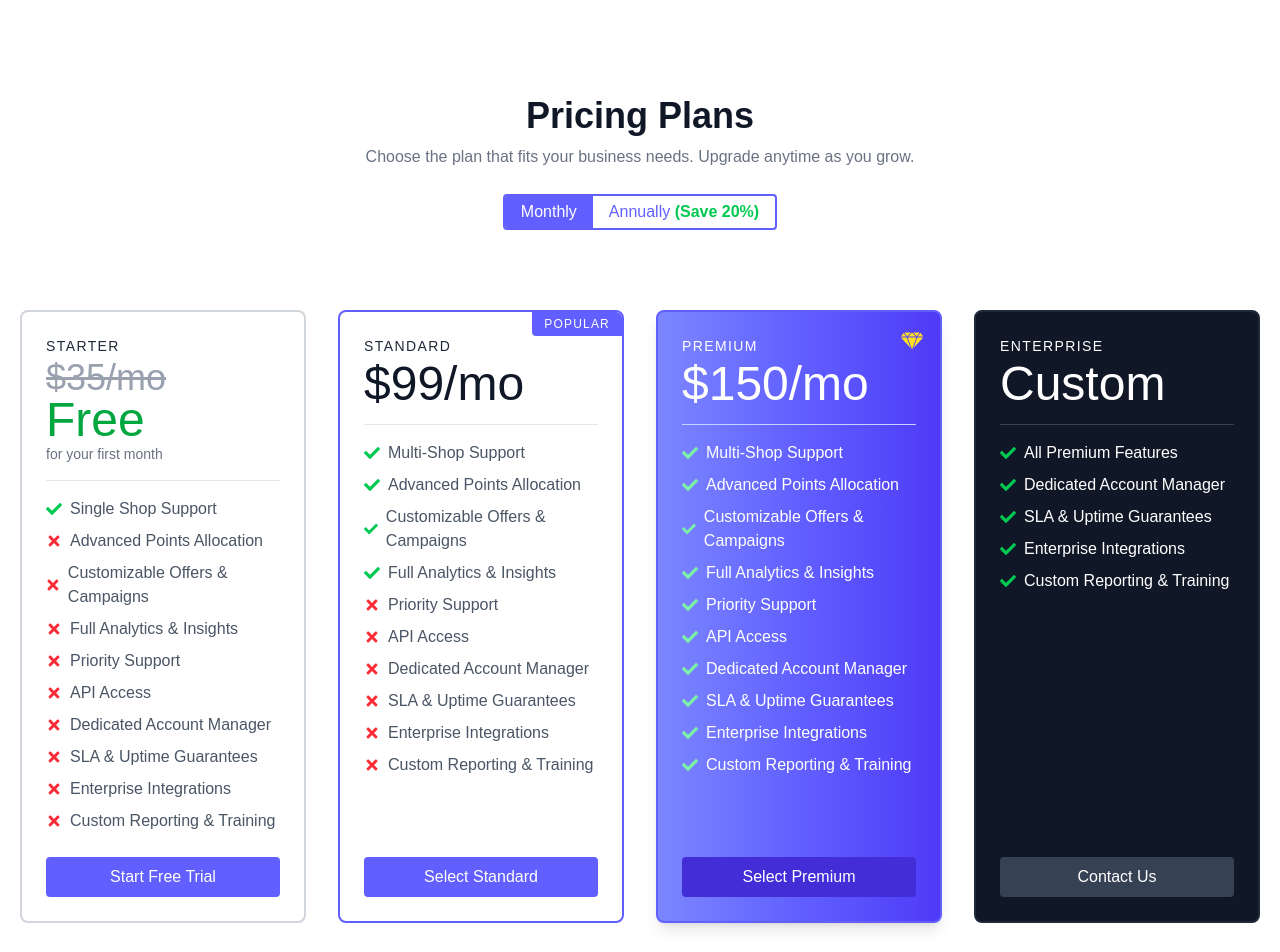
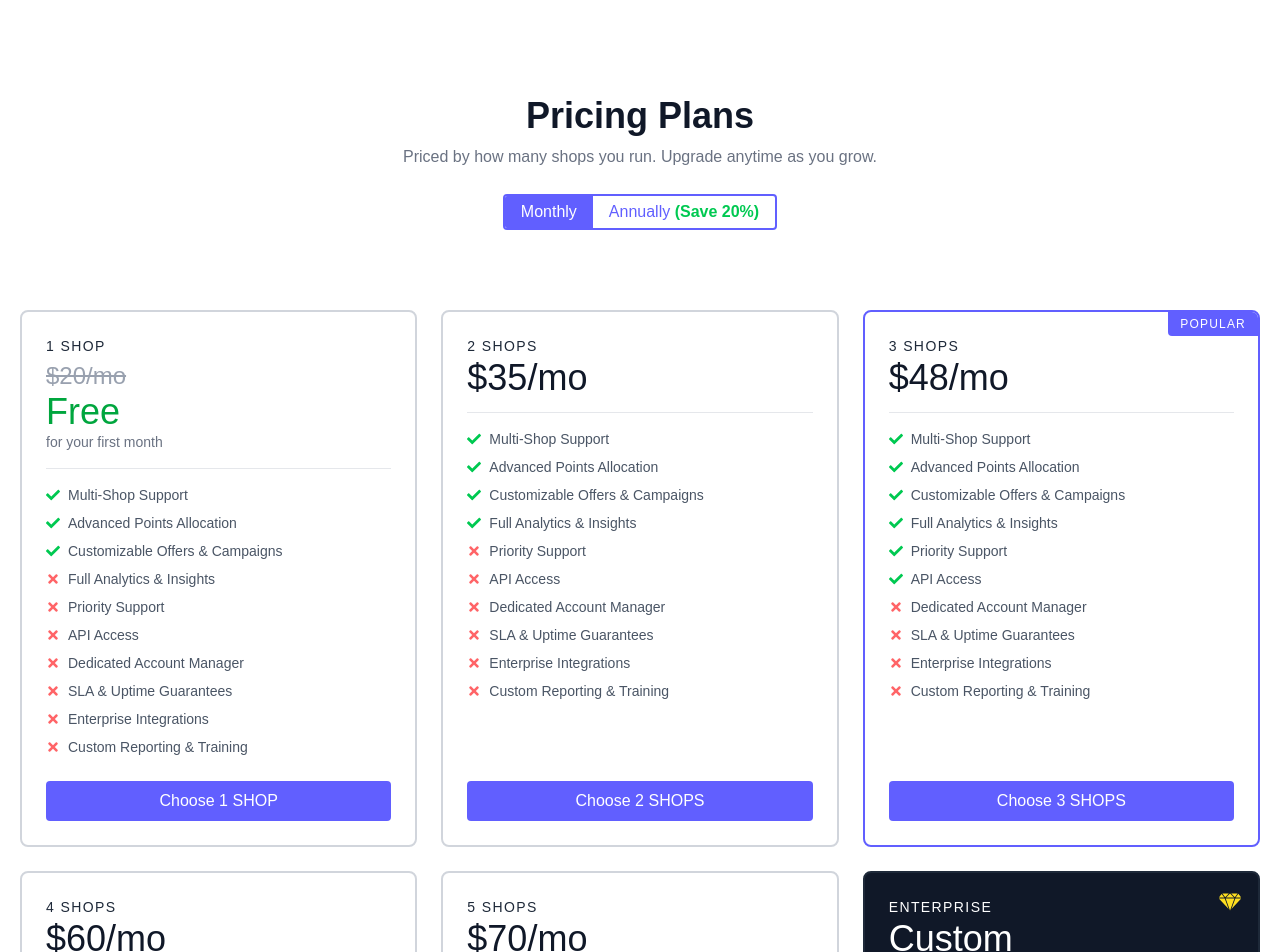
Before and after one commit to Mudinyika/zimora-site, a Next.js app: page /pricing in a window 1280 px wide. Shown: the top 952 px of the page. Built offline with nearby package versions, Linux system fonts and the light colour scheme.

Commit message:
changed pricing

```diff
--- a/src/app/pricing/page.tsx
+++ b/src/app/pricing/page.tsx
@@ -1,7 +1,8 @@
 "use client";
 import React, { useState } from "react";
+import Link from "next/link";
 import { FaCheck, FaTimes } from "react-icons/fa";
-import { GiCutDiamond } from "react-icons/gi"; // Game Icons set
+import { GiCutDiamond } from "react-icons/gi";
 
 const features = [
   "Multi-Shop Support",
@@ -16,60 +17,29 @@ const features = [
   "Custom Reporting & Training",
 ];
 
-// base monthly prices
-const PRICING = {
-  starter: 35,
-  standard: 99,
-  premium: 150,
-};
-
-const WHATSAPP_NUMBER = "263719426867";
+const TIERS = [
+  { key: "shops_1", label: "1 SHOP", shops: 1, price: 20, unlocked: 3, freeTrial: true },
+  { key: "shops_2", label: "2 SHOPS", shops: 2, price: 35, unlocked: 4, freeTrial: false },
+  { key: "shops_3", label: "3 SHOPS", shops: 3, price: 48, unlocked: 6, freeTrial: false, popular: true },
+  { key: "shops_4", label: "4 SHOPS", shops: 4, price: 60, unlocked: 8, freeTrial: false },
+  { key: "shops_5", label: "5 SHOPS", shops: 5, price: 70, unlocked: 9, freeTrial: false },
+];
 
 export default function Pricing() {
   const [billingCycle, setBillingCycle] = useState<"monthly" | "annual">("monthly");
-  const [modalOpen, setModalOpen] = useState(false);
-  const [selectedPackage, setSelectedPackage] = useState("");
 
   const getPrice = (base: number) => {
     if (billingCycle === "monthly") return `$${base}/mo`;
     const yearly = base * 12;
-    const discounted = Math.round(yearly * 0.8); // 20% off
+    const discounted = Math.round(yearly * 0.8);
     return `$${discounted}/yr`;
   };
 
   const getSavings = (base: number) => {
-    if (billingCycle === "annual" && base > 0) {
+    if (billingCycle !== "annual") return null;
     const yearly = base * 12;
     const discounted = Math.round(yearly * 0.8);
-      const save = yearly - discounted;
-      return `Save $${save} annually!`;
-    }
-    return null;
-  };
-
-  const message = (pkg: string) =>
-    encodeURIComponent(`Hi, I'm interested in the ${pkg} package. Please send me more details.`);
-
-  const openWhatsApp = (pkg: string) => {
-    const isMobile = /iPhone|iPad|iPod|Android/i.test(navigator.userAgent);
-    if (isMobile) {
-      window.open(`https://wa.me/${WHATSAPP_NUMBER}?text=${message(pkg)}`, "_blank");
-    } else {
-      setSelectedPackage(pkg);
-      setModalOpen(true);
-    }
-  };
-
-  const handleWhatsApp = () => {
-    window.open(`https://wa.me/${WHATSAPP_NUMBER}?text=${message(selectedPackage)}`, "_blank");
-    setModalOpen(false);
-  };
-
-  const handleEmail = () => {
-    const subject = encodeURIComponent(`Interested in ${selectedPackage} package`);
-    const body = message(selectedPackage);
-    window.open(`mailto:info@zimora.co.zw?subject=${subject}&body=${body}`, "_blank");
-    setModalOpen(false);
+    return `Save $${yearly - discounted} annually!`;
   };
 
   return (
@@ -81,23 +51,18 @@ export default function Pricing() {
             Pricing Plans
           </h1>
           <p className="lg:w-2/3 mx-auto leading-relaxed text-base text-gray-500">
-            Choose the plan that fits your business needs. Upgrade anytime as you grow.
+            Priced by how many shops you run. Upgrade anytime as you grow.
           </p>
 
-          {/* Toggle */}
           <div className="flex mx-auto border-2 border-indigo-500 rounded overflow-hidden mt-6">
             <button
-              className={`py-1 px-4 ${
-                billingCycle === "monthly" ? "bg-indigo-500 text-white" : "text-indigo-500"
-              } focus:outline-none`}
+              className={`py-1 px-4 ${billingCycle === "monthly" ? "bg-indigo-500 text-white" : "text-indigo-500"} focus:outline-none`}
               onClick={() => setBillingCycle("monthly")}
             >
               Monthly
             </button>
             <button
-              className={`py-1 px-4 ${
-                billingCycle === "annual" ? "bg-indigo-500 text-white" : "text-indigo-500"
-              } focus:outline-none`}
+              className={`py-1 px-4 ${billingCycle === "annual" ? "bg-indigo-500 text-white" : "text-indigo-500"} focus:outline-none`}
               onClick={() => setBillingCycle("annual")}
             >
               Annually <span className="text-green-500 font-semibold">(Save 20%)</span>
@@ -106,167 +71,83 @@ export default function Pricing() {
         </div>
 
         {/* Pricing Cards */}
-        <div className="flex flex-wrap -m-4">
-          {/* Starter */}
-          <div className="p-4 xl:w-1/4 md:w-1/2 w-full">
-            <div className="h-full p-6 rounded-lg border-2 border-gray-300 flex flex-col relative overflow-hidden">
-              <h2 className="text-sm tracking-widest title-font mb-1 font-medium">STARTER</h2>
-              <h1 className="text-4xl text-gray-900 leading-none flex flex-col pb-4 mb-4 border-b border-gray-200">
-                <span className="line-through text-gray-400">{getPrice(PRICING.starter)}</span>
-                <span className="text-5xl text-green-600">Free</span>
-                <span className="text-sm text-gray-500">for your first month</span>
-              </h1>
-              <ul className="flex flex-col gap-2 mb-6">
-                <li className="flex items-center text-gray-600">
-                  <FaCheck className="text-green-500 mr-2" />
-                  Single Shop Support
-                </li>
-                {features.slice(1).map((feat, i) => (
-                  <li key={i} className="flex items-center text-gray-600">
-                    <FaTimes className="text-red-500 mr-2" />
-                    {feat}
-                  </li>
-                ))}
-              </ul>
-              <button
-                onClick={() => openWhatsApp("Starter")}
-                className="mt-auto text-white bg-indigo-500 border-0 py-2 px-4 w-full hover:bg-indigo-600 rounded"
+        <div className="grid grid-cols-1 sm:grid-cols-2 lg:grid-cols-3 gap-6">
+          {TIERS.map((tier) => (
+            <div
+              key={tier.key}
+              className={`h-full p-6 rounded-lg border-2 flex flex-col relative overflow-hidden ${
+                tier.popular ? "border-indigo-500" : "border-gray-300"
+              }`}
             >
-                Start Free Trial
-              </button>
-            </div>
-          </div>
-
-          {/* Standard */}
-          <div className="p-4 xl:w-1/4 md:w-1/2 w-full">
-            <div className="h-full p-6 rounded-lg border-2 border-indigo-500 flex flex-col relative overflow-hidden">
+              {tier.popular && (
                 <span className="bg-indigo-500 text-white px-3 py-1 tracking-widest text-xs absolute right-0 top-0 rounded-bl">
                   POPULAR
                 </span>
-              <h2 className="text-sm tracking-widest title-font mb-1 font-medium">STANDARD</h2>
-              <h1 className="text-5xl text-gray-900 leading-none flex flex-col pb-4 mb-4 border-b border-gray-200">
-                <span>{getPrice(PRICING.standard)}</span>
-                {getSavings(PRICING.standard) && (
-                  <span className="text-green-600 text-sm">{getSavings(PRICING.standard)}</span>
+              )}
+              <h2 className="text-sm tracking-widest title-font mb-1 font-medium">{tier.label}</h2>
+              <h1 className="text-4xl text-gray-900 leading-none flex flex-col pb-4 mb-4 border-b border-gray-200">
+                {tier.freeTrial ? (
+                  <>
+                    <span className="line-through text-gray-400 text-2xl">{getPrice(tier.price)}</span>
+                    <span className="text-4xl text-green-600">Free</span>
+                    <span className="text-sm text-gray-500">for your first month</span>
+                  </>
+                ) : (
+                  <>
+                    <span>{getPrice(tier.price)}</span>
+                    {getSavings(tier.price) && (
+                      <span className="text-green-600 text-sm">{getSavings(tier.price)}</span>
+                    )}
+                  </>
                 )}
               </h1>
               <ul className="flex flex-col gap-2 mb-6">
                 {features.map((feat, i) => (
-                  <li key={i} className="flex items-center text-gray-600">
-                    {i < 4 ? (
-                      <FaCheck className="text-green-500 mr-2" />
+                  <li key={i} className="flex items-center text-gray-600 text-sm">
+                    {i < tier.unlocked ? (
+                      <FaCheck className="text-green-500 mr-2 shrink-0" />
                     ) : (
-                      <FaTimes className="text-red-500 mr-2" />
+                      <FaTimes className="text-red-400 mr-2 shrink-0" />
                     )}
                     {feat}
                   </li>
                 ))}
               </ul>
-              <button
-                onClick={() => openWhatsApp("Standard")}
-                className="mt-auto text-white bg-indigo-500 border-0 py-2 px-4 w-full hover:bg-indigo-600 rounded"
+              <Link
+                href={`/request-demo?plan=${tier.key}`}
+                className="mt-auto text-center text-white bg-indigo-500 border-0 py-2 px-4 w-full hover:bg-indigo-600 rounded"
               >
-                Select Standard
-              </button>
+                Choose {tier.label}
+              </Link>
             </div>
-          </div>
+          ))}
 
-          {/* Premium */}
-          <div className="p-4 xl:w-1/4 md:w-1/2 w-full">
-            <div className="h-full p-6 rounded-lg border-2 border-indigo-500 flex flex-col relative overflow-hidden bg-gradient-to-r from-indigo-400 via-indigo-500 to-indigo-600 text-white shadow-lg">
+          {/* Enterprise */}
+          <div className="h-full p-6 rounded-lg border-2 border-gray-800 flex flex-col relative overflow-hidden bg-gray-900 text-white">
             <span className="absolute top-4 right-4 text-yellow-300 text-2xl">
               <GiCutDiamond />
             </span>
-              <h2 className="text-sm tracking-widest title-font mb-1 font-medium">PREMIUM</h2>
-              <h1 className="text-5xl leading-none flex flex-col pb-4 mb-4 border-b border-indigo-200">
-                <span>{getPrice(PRICING.premium)}</span>
-                {getSavings(PRICING.premium) && (
-                  <span className="text-green-200 text-sm">{getSavings(PRICING.premium)}</span>
-                )}
+            <h2 className="text-sm tracking-widest title-font mb-1 font-medium">ENTERPRISE</h2>
+            <h1 className="text-4xl leading-none flex items-center pb-4 mb-4 border-b border-gray-700">
+              <span>Custom</span>
             </h1>
+            <p className="text-gray-300 text-sm mb-4">6+ shops, tailored to your business.</p>
             <ul className="flex flex-col gap-2 mb-6">
               {features.map((feat, i) => (
-                  <li key={i} className="flex items-center">
-                    <FaCheck className="text-green-300 mr-2" />
-                    {feat}
+                <li key={i} className="flex items-center text-sm">
+                  <FaCheck className="text-green-400 mr-2 shrink-0" /> {feat}
                 </li>
               ))}
             </ul>
-              <button
-                onClick={() => openWhatsApp("Premium")}
-                className="mt-auto text-white bg-indigo-700 border-0 py-2 px-4 w-full hover:bg-indigo-800 rounded"
-              >
-                Select Premium
-              </button>
-            </div>
-          </div>
-
-          {/* Enterprise */}
-          <div className="p-4 xl:w-1/4 md:w-1/2 w-full">
-            <div className="h-full p-6 rounded-lg border-2 border-gray-800 flex flex-col relative overflow-hidden bg-gray-900 text-white">
-              <h2 className="text-sm tracking-widest title-font mb-1 font-medium">ENTERPRISE</h2>
-              <h1 className="text-5xl leading-none flex items-center pb-4 mb-4 border-b border-gray-700">
-                <span>Custom</span>
-              </h1>
-              <ul className="flex flex-col gap-2 mb-6">
-                <li className="flex items-center">
-                  <FaCheck className="text-green-500 mr-2" /> All Premium Features
-                </li>
-                <li className="flex items-center">
-                  <FaCheck className="text-green-500 mr-2" /> Dedicated Account Manager
-                </li>
-                <li className="flex items-center">
-                  <FaCheck className="text-green-500 mr-2" /> SLA & Uptime Guarantees
-                </li>
-                <li className="flex items-center">
-                  <FaCheck className="text-green-500 mr-2" /> Enterprise Integrations
-                </li>
-                <li className="flex items-center">
-                  <FaCheck className="text-green-500 mr-2" /> Custom Reporting & Training
-                </li>
-              </ul>
-              <button
-                onClick={() => openWhatsApp("Enterprise")}
-                className="mt-auto text-white bg-gray-700 border-0 py-2 px-4 w-full hover:bg-gray-800 rounded"
+            <Link
+              href="/request-demo?plan=enterprise"
+              className="mt-auto text-center text-white bg-gray-700 border-0 py-2 px-4 w-full hover:bg-gray-800 rounded"
             >
               Contact Us
-              </button>
+            </Link>
           </div>
         </div>
       </div>
-      </div>
-
-      {/* Modal */}
-      {modalOpen && (
-        <div className="fixed inset-0 z-50 flex items-center justify-center bg-black/50">
-          <div className="bg-white rounded-lg shadow-lg w-80 p-6 text-center">
-            <h2 className="text-xl font-bold mb-4">Contact Us</h2>
-            <p className="mb-6">
-              How would you like to get in touch about the {selectedPackage} package?
-            </p>
-            <div className="flex justify-between gap-4">
-              <button
-                onClick={handleWhatsApp}
-                className="flex-1 bg-green-500 text-white py-2 px-4 rounded hover:bg-green-600"
-              >
-                WhatsApp Web
-              </button>
-              <button
-                onClick={handleEmail}
-                className="flex-1 bg-blue-500 text-white py-2 px-4 rounded hover:bg-blue-600"
-              >
-                Send Email
-              </button>
-            </div>
-            <button
-              onClick={() => setModalOpen(false)}
-              className="mt-4 text-gray-500 hover:text-gray-700"
-            >
-              Cancel
-            </button>
-          </div>
-        </div>
-      )}
     </section>
   );
 }
--- a/src/app/request-demo/page.tsx
+++ b/src/app/request-demo/page.tsx
@@ -1,10 +1,20 @@
 "use client";
-import React, { useState, useEffect } from "react";
-import { useRouter } from "next/navigation";
+import React, { useState, useEffect, Suspense } from "react";
+import { useRouter, useSearchParams } from "next/navigation";
 import { FaStore, FaBolt, FaChartBar } from "react-icons/fa";
 
-export default function RequestDemoPage() {
+const PLAN_LABELS: Record<string, string> = {
+  single_branch: "Single Branch",
+  multi_branch: "Multi-Branch",
+  enterprise: "Enterprise",
+};
+
+function RequestDemoForm() {
   const router = useRouter();
+  const searchParams = useSearchParams();
+  const planParam = searchParams.get("plan");
+  const planLabel = planParam ? PLAN_LABELS[planParam] ?? planParam : null;
+
   const [submitted, setSubmitted] = useState(false);
   const [loading, setLoading] = useState(false);
   const [form, setForm] = useState({
@@ -13,6 +23,7 @@ export default function RequestDemoPage() {
     phone: "",
     branches: "",
     email: "",
+    plan: planParam || "",
   });
 
   useEffect(() => {
@@ -54,7 +65,9 @@ export default function RequestDemoPage() {
           </div>
           <h1 className="text-3xl font-bold text-white mb-3">We&apos;ll be in touch!</h1>
           <p className="text-indigo-200">
-            Thanks for your interest in Zimora Loyalty. We&apos;ll contact you within 24 hours to get your account set up.
+            {planLabel
+              ? `Thanks for your interest in the ${planLabel} plan. We'll contact you within 24 hours with payment details and to get your account set up.`
+              : "Thanks for your interest in Zimora Loyalty. We'll contact you within 24 hours to get your account set up."}
           </p>
         </div>
       </div>
@@ -80,10 +93,12 @@ export default function RequestDemoPage() {
         </div>
 
         <h1 className="text-4xl font-bold mb-4 leading-tight">
-          Start rewarding your customers today
+          {planLabel ? `Get started with ${planLabel}` : "Start rewarding your customers today"}
         </h1>
         <p className="text-indigo-200 text-lg mb-10">
-          Join businesses across Zimbabwe using Zimora to build lasting customer loyalty.
+          {planLabel
+            ? "Leave your details and we'll be in touch to set up payment and activate your account."
+            : "Join businesses across Zimbabwe using Zimora to build lasting customer loyalty."}
         </p>
 
         <div className="flex flex-col gap-5">
@@ -110,11 +125,23 @@ export default function RequestDemoPage() {
         <div className="w-full max-w-md bg-white rounded-2xl shadow-2xl p-8">
 
           <div className="mb-8">
-            <h2 className="text-2xl font-bold text-gray-900 mb-1">Request Access</h2>
-            <p className="text-gray-500 text-sm">We&apos;ll set up your account within 24 hours.</p>
+            <h2 className="text-2xl font-bold text-gray-900 mb-1">
+              {planLabel ? `Request Access — ${planLabel}` : "Request Access"}
+            </h2>
+            <p className="text-gray-500 text-sm">
+              {planLabel
+                ? "We'll contact you with payment details and set up your account within 24 hours."
+                : "We'll set up your account within 24 hours."}
+            </p>
           </div>
 
           <form onSubmit={handleSubmit} className="flex flex-col gap-4">
+            {planLabel && (
+              <div className="rounded-lg bg-indigo-50 px-4 py-3 text-sm text-indigo-700 font-medium">
+                Selected plan: {planLabel}
+              </div>
+            )}
+
             <div>
               <label className="block text-sm font-medium text-gray-700 mb-1">Business Name</label>
               <input
@@ -187,7 +214,7 @@ export default function RequestDemoPage() {
               disabled={loading}
               className="w-full bg-indigo-600 hover:bg-indigo-700 text-white font-semibold py-3 rounded-lg transition disabled:opacity-50 mt-2"
             >
-              {loading ? "Sending..." : "Request Access →"}
+              {loading ? "Sending..." : planLabel ? "Request This Plan →" : "Request Access →"}
             </button>
 
             <p className="text-center text-xs text-gray-400">
@@ -200,3 +227,11 @@ export default function RequestDemoPage() {
     </div>
   );
 }
+
+export default function RequestDemoPage() {
+  return (
+    <Suspense fallback={null}>
+      <RequestDemoForm />
+    </Suspense>
+  );
+}
```
Lines whose indentation alone changed are shown as unchanged.
